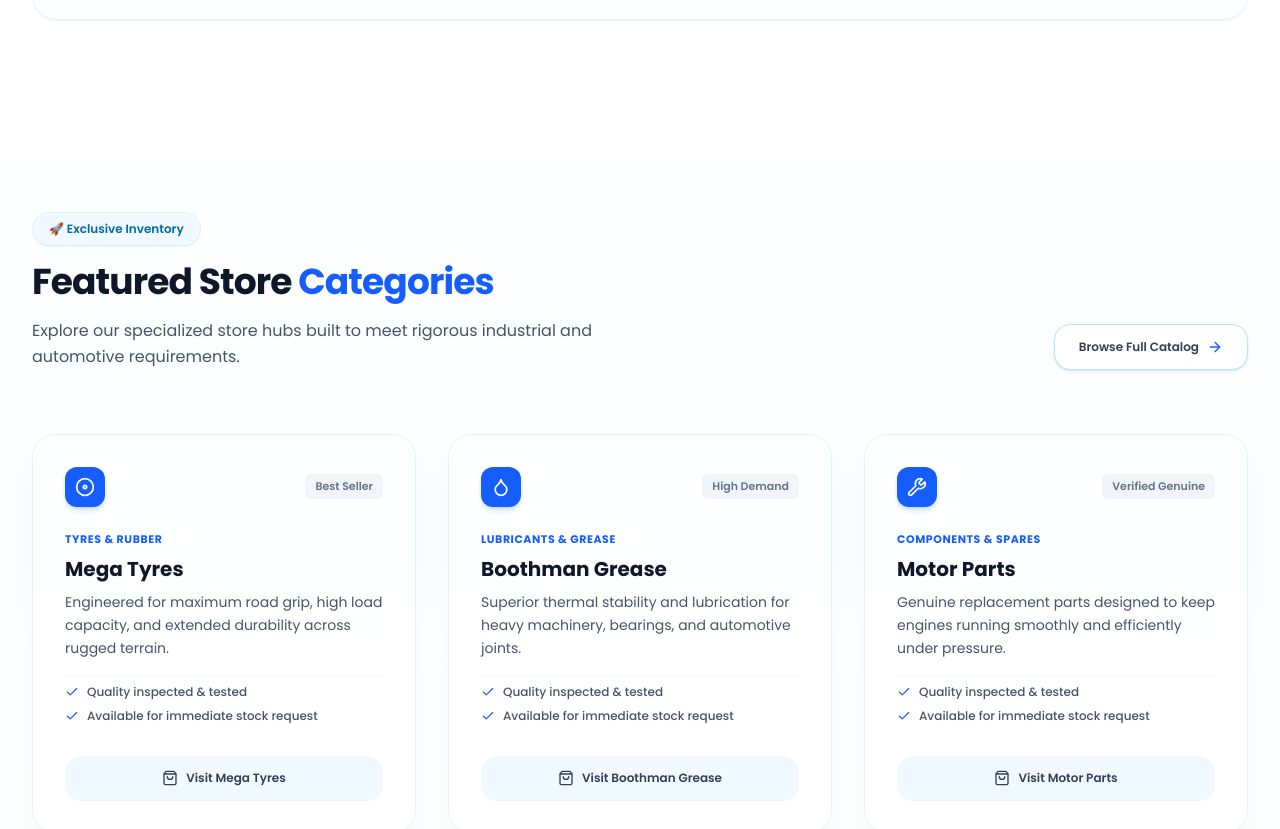
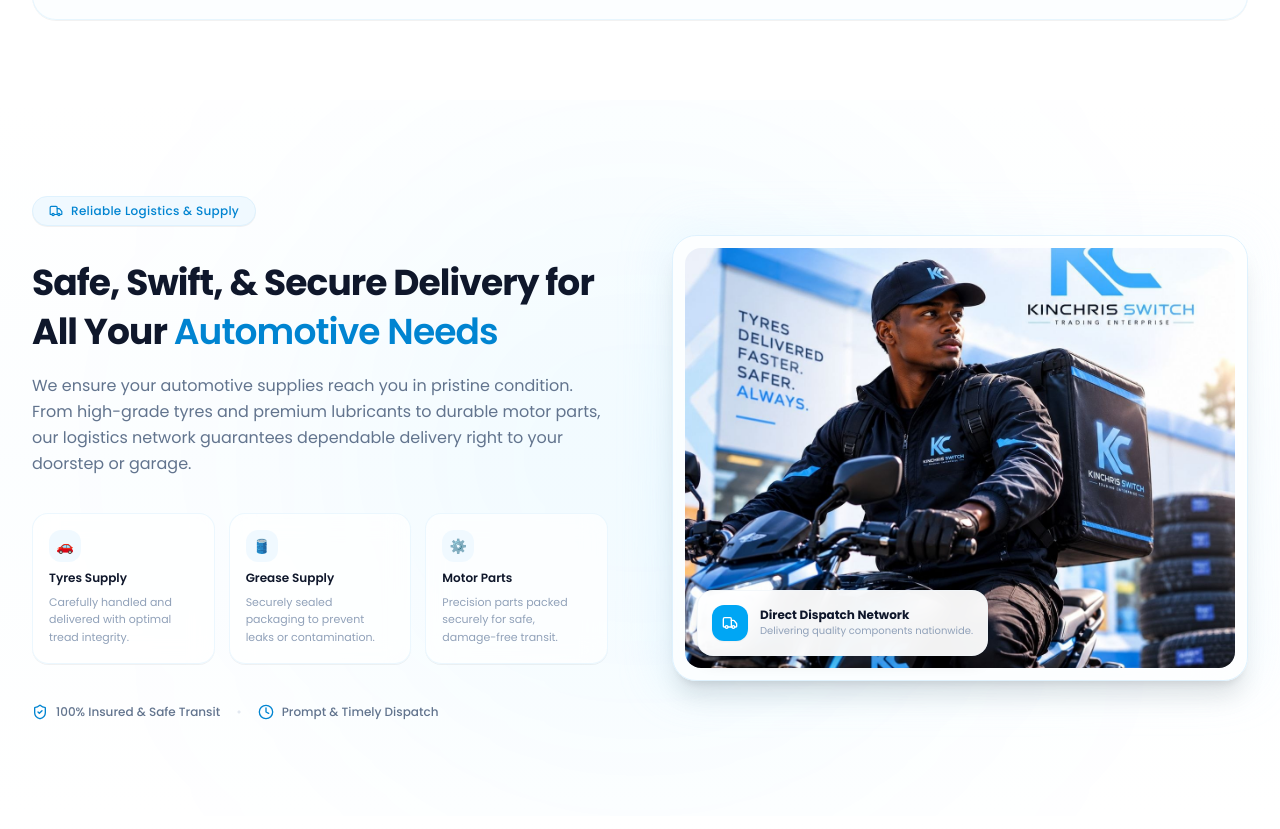
Before and after one commit to st-darwin/Kinchirs-Landing-page, a React (Vite) app: page / in a window 1280 px wide. Shown: the part 3726-4555 px from the top of the page. Built offline with nearby package versions, Linux system fonts and the light colour scheme; no server answers.

Commit message:
added some shii

```diff
--- /dev/null
+++ b/src/Components/Delivery.tsx
@@ -0,0 +1,103 @@
+import deliveryImage from '../assets/delivery.jpg';
+import { ShieldCheck, Truck, Clock } from 'lucide-react';
+
+const Delivery = () => {
+  return (
+    <section className="relative bg-gradient-to-b from-white via-sky-50/20 to-white py-24 px-4 sm:px-6 lg:px-8 overflow-hidden">
+      {/* Soft ambient background blur */}
+      <div className="absolute top-1/2 left-1/2 -translate-x-1/2 -translate-y-1/2 w-[600px] h-[600px] bg-sky-400/5 blur-[140px] rounded-full pointer-events-none" />
+
+      <div className="max-w-7xl mx-auto relative z-10">
+        <div className="grid grid-cols-1 lg:grid-cols-12 gap-12 lg:gap-16 items-center">
+
+          {/* Left Column: Content */}
+          <div className="lg:col-span-6 space-y-8 text-center lg:text-left">
+            <div className="inline-flex items-center gap-2 px-4 py-1.5 rounded-full bg-sky-50 border border-sky-100 text-sky-600 text-xs font-medium tracking-wide shadow-2xs">
+              <Truck className="w-3.5 h-3.5" />
+              <span>Reliable Logistics & Supply</span>
+            </div>
+
+            <div className="space-y-4">
+              <h2 className="text-3xl sm:text-4xl font-bold text-slate-900 tracking-tight leading-snug">
+                Safe, Swift, & Secure Delivery for All Your <span className="text-sky-600 font-semibold">Automotive Needs</span>
+              </h2>
+              <p className="text-slate-500 text-sm sm:text-base leading-relaxed max-w-xl mx-auto lg:mx-0 font-normal">
+                We ensure your automotive supplies reach you in pristine condition. From high-grade tyres and premium lubricants to durable motor parts, our logistics network guarantees dependable delivery right to your doorstep or garage.
+              </p>
+            </div>
+
+            {/* Feature Highlights */}
+            <div className="grid grid-cols-1 sm:grid-cols-3 gap-3.5 pt-1">
+              <div className="p-4 rounded-2xl bg-white/70 backdrop-blur-md border border-sky-100/60 shadow-2xs space-y-2 text-left hover:border-sky-200 transition-all">
+                <div className="w-8 h-8 rounded-xl bg-sky-50 text-sky-600 flex items-center justify-center text-sm">
+                  🚗
+                </div>
+                <h4 className="text-xs font-semibold text-slate-900">Tyres Supply</h4>
+                <p className="text-[11px] text-slate-400 leading-relaxed">Carefully handled and delivered with optimal tread integrity.</p>
+              </div>
+
+              <div className="p-4 rounded-2xl bg-white/70 backdrop-blur-md border border-sky-100/60 shadow-2xs space-y-2 text-left hover:border-sky-200 transition-all">
+                <div className="w-8 h-8 rounded-xl bg-sky-50 text-sky-600 flex items-center justify-center text-sm">
+                  🛢️
+                </div>
+                <h4 className="text-xs font-semibold text-slate-900">Grease  Supply</h4>
+                <p className="text-[11px] text-slate-400 leading-relaxed">Securely sealed packaging to prevent leaks or contamination.</p>
+              </div>
+
+              <div className="p-4 rounded-2xl bg-white/70 backdrop-blur-md border border-sky-100/60 shadow-2xs space-y-2 text-left hover:border-sky-200 transition-all">
+                <div className="w-8 h-8 rounded-xl bg-sky-50 text-sky-600 flex items-center justify-center text-sm">
+                  ⚙️
+                </div>
+                <h4 className="text-xs font-semibold text-slate-900">Motor Parts</h4>
+                <p className="text-[11px] text-slate-400 leading-relaxed">Precision parts packed securely for safe, damage-free transit.</p>
+              </div>
+            </div>
+
+            {/* Trust Badges */}
+            <div className="pt-2 flex flex-col sm:flex-row items-center justify-center lg:justify-start gap-4 text-xs font-medium text-slate-500">
+              <div className="flex items-center gap-2">
+                <ShieldCheck className="w-4 h-4 text-sky-600" />
+                <span>100% Insured & Safe Transit</span>
+              </div>
+              <div className="hidden sm:block text-slate-200">•</div>
+              <div className="flex items-center gap-2">
+                <Clock className="w-4 h-4 text-sky-600" />
+                <span>Prompt & Timely Dispatch</span>
+              </div>
+            </div>
+
+          </div>
+
+          {/* Right Column: Image Presentation */}
+          <div className="lg:col-span-6 relative">
+            <div className="relative mx-auto max-w-md lg:max-w-none">
+              <div className="absolute -inset-2 bg-gradient-to-tr from-sky-200/50 to-sky-100/20 rounded-3xl blur-xl opacity-60"></div>
+
+              <div className="relative bg-white/80 backdrop-blur-xl p-3 rounded-3xl border border-sky-100 shadow-xl overflow-hidden">
+                <img
+                  src={deliveryImage}
+                  alt="Safe Product Delivery Service"
+                  className="w-full h-[360px] sm:h-[420px] object-cover rounded-2xl transform hover:scale-[1.01] transition duration-700"
+                />
+
+                {/* Floating mini badge over image */}
+                <div className="absolute bottom-6 left-6 right-6 sm:right-auto bg-white/95 backdrop-blur-md border border-slate-100/80 p-3.5 rounded-2xl shadow-lg flex items-center gap-3">
+                  <div className="w-9 h-9 rounded-xl bg-sky-500 text-white flex items-center justify-center shrink-0 shadow-xs">
+                    <Truck className="w-4 h-4" />
+                  </div>
+                  <div>
+                    <p className="text-xs font-bold text-slate-900">Direct Dispatch Network</p>
+                    <p className="text-[10px] text-slate-400">Delivering quality components nationwide.</p>
+                  </div>
+                </div>
+              </div>
+            </div>
+          </div>
+
+        </div>
+      </div>
+    </section>
+  );
+};
+
+export default Delivery;
--- a/src/Components/WhatWeSell.tsx
+++ b/src/Components/WhatWeSell.tsx
@@ -36,7 +36,7 @@
     { id: 't1', name: 'Heavy-Duty Long Haul', size: '315/80R22.5', image: truckTire1, features: 'Maximum mileage & resistance' },
     { id: 't2', name: 'Regional Cargo Rib', size: '295/80R22.5', image: truckTire2, features: 'Enhanced load capacity & wear' },
     { id: 't3', name: 'All-Terrain Commercial', size: '11R22.5', image: truckTire3, features: 'Aggressive tread for mixed terrain' },
-    { id: 't4', name: 'Super Single Hauler', size: '385/65R22.5', image: truckTire4, features: 'Reduced rolling resistance' },
+    { id: 't4', name: 'Super Single Hauler', size: '11r24.5', image: truckTire4, features: 'Reduced rolling resistance' },
 ];
 
 const WhatWeSell: React.FC = () => {
--- a/src/Sections/Home.tsx
+++ b/src/Sections/Home.tsx
@@ -8,6 +8,7 @@
 import Footer from "../Components/Footer"
 import VisitUs from "../Components/VisitUs"
 import WhatWeSell from "../Components/WhatWeSell"
+import Delivery from "../Components/Delivery"
 
 const Home = () => {
   return (
@@ -16,6 +17,7 @@
         <Hero/>
         <Badges/>
          <WhatWeSell/>
+         <Delivery/>
         <FeaturedProducts/>
 
         <AboutSection/>
```
Also changed, not shown: src/assets/delivery.jpg (added).
